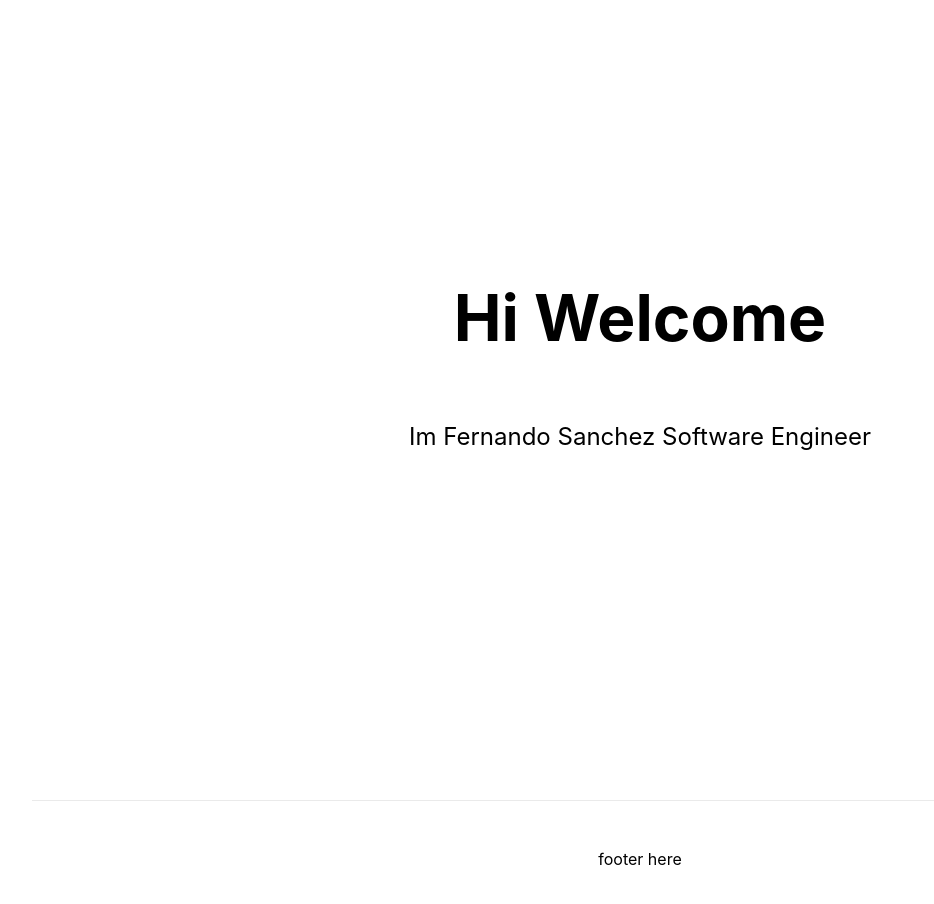
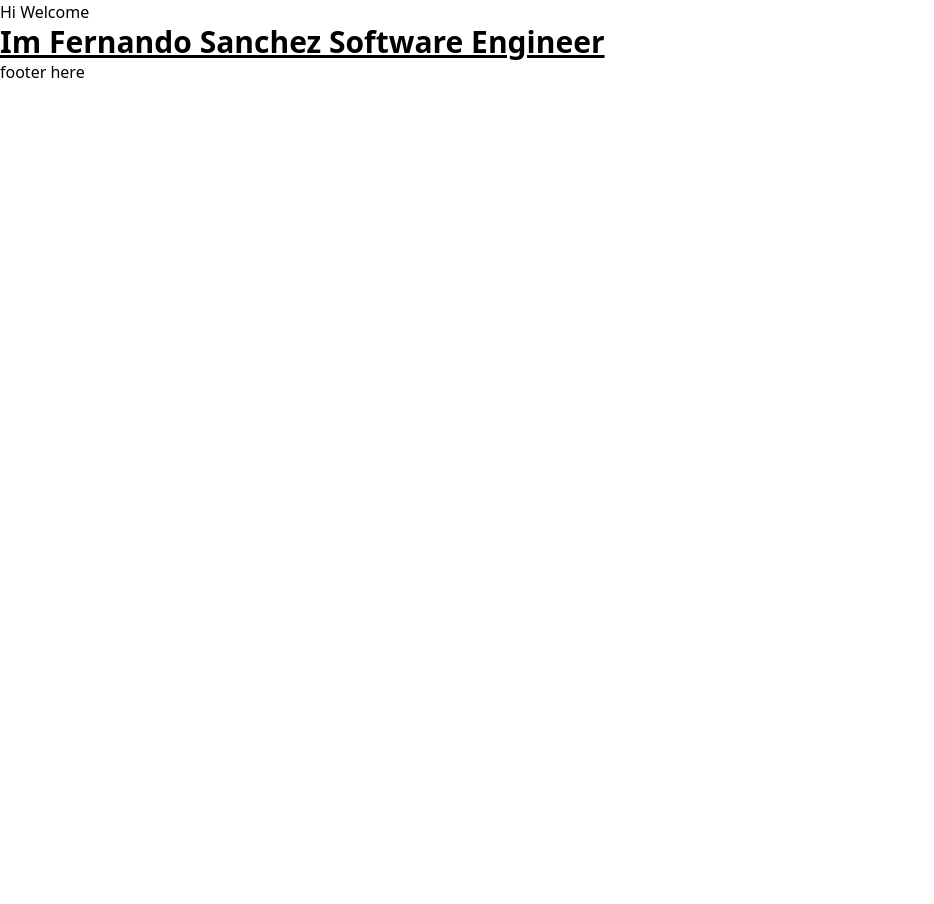
Before and after one commit to fsanchezvilela/personal-web, a Next.js app: page / in a window 1280 px wide. Shown: the top 904 px of the page, without its empty margins (0-934 px from the left). After the commit the page ends 800 px from the top, so only its background shows below. Built offline with nearby package versions, Linux system fonts and the light colour scheme.

Commit message:
feat: add tailwind css

```diff
--- /dev/null
+++ b/postcss.config.js
@@ -0,0 +1,6 @@
+module.exports = {
+  plugins: {
+    tailwindcss: {},
+    autoprefixer: {},
+  },
+}
--- a/src/pages/_app.tsx
+++ b/src/pages/_app.tsx
@@ -1,4 +1,4 @@
-import '../styles/globals.css';
+import '../styles/global.css';
 import type { AppProps } from 'next/app';
 
 function MyApp({ Component, pageProps }: AppProps) {
--- a/src/pages/index.tsx
+++ b/src/pages/index.tsx
@@ -1,22 +1,21 @@
 import type { NextPage } from 'next';
 import Head from 'next/head';
-import styles from '../styles/Home.module.css';
+
 
 const Home: NextPage = () => (
-    <div className={styles.container}>
+    <div>
       <Head>
         <title>Fernando Sanchez | Software Engineer</title>
       </Head>
 
-      <main className={styles.main}>
-        <h1 className={styles.title}>Hi Welcome</h1>
+      <main>
+        <p>Hi Welcome</p>
 
-        <p className={styles.description}>
+        <h1 className="text-3xl font-bold underline">
           Im Fernando Sanchez Software Engineer
-        </p>
+        </h1>
       </main>
-
-      <footer className={styles.footer}>
+      <footer >
         <p>footer here</p>
       </footer>
     </div>
--- a/src/styles/Home.module.css
+++ /dev/null
@@ -1,129 +0,0 @@
-.container {
-  padding: 0 2rem;
-}
-
-.main {
-  min-height: 100vh;
-  padding: 4rem 0;
-  flex: 1;
-  display: flex;
-  flex-direction: column;
-  justify-content: center;
-  align-items: center;
-}
-
-.footer {
-  display: flex;
-  flex: 1;
-  padding: 2rem 0;
-  border-top: 1px solid #eaeaea;
-  justify-content: center;
-  align-items: center;
-}
-
-.footer a {
-  display: flex;
-  justify-content: center;
-  align-items: center;
-  flex-grow: 1;
-}
-
-.title a {
-  color: #0070f3;
-  text-decoration: none;
-}
-
-.title a:hover,
-.title a:focus,
-.title a:active {
-  text-decoration: underline;
-}
-
-.title {
-  margin: 0;
-  line-height: 1.15;
-  font-size: 4rem;
-}
-
-.title,
-.description {
-  text-align: center;
-}
-
-.description {
-  margin: 4rem 0;
-  line-height: 1.5;
-  font-size: 1.5rem;
-}
-
-.code {
-  background: #fafafa;
-  border-radius: 5px;
-  padding: 0.75rem;
-  font-size: 1.1rem;
-  font-family: Menlo, Monaco, Lucida Console, Liberation Mono, DejaVu Sans Mono,
-    Bitstream Vera Sans Mono, Courier New, monospace;
-}
-
-.grid {
-  display: flex;
-  align-items: center;
-  justify-content: center;
-  flex-wrap: wrap;
-  max-width: 800px;
-}
-
-.card {
-  margin: 1rem;
-  padding: 1.5rem;
-  text-align: left;
-  color: inherit;
-  text-decoration: none;
-  border: 1px solid #eaeaea;
-  border-radius: 10px;
-  transition: color 0.15s ease, border-color 0.15s ease;
-  max-width: 300px;
-}
-
-.card:hover,
-.card:focus,
-.card:active {
-  color: #0070f3;
-  border-color: #0070f3;
-}
-
-.card h2 {
-  margin: 0 0 1rem 0;
-  font-size: 1.5rem;
-}
-
-.card p {
-  margin: 0;
-  font-size: 1.25rem;
-  line-height: 1.5;
-}
-
-.logo {
-  height: 1em;
-  margin-left: 0.5rem;
-}
-
-@media (max-width: 600px) {
-  .grid {
-    width: 100%;
-    flex-direction: column;
-  }
-}
-
-@media (prefers-color-scheme: dark) {
-  .card,
-  .footer {
-    border-color: #222;
-  }
-  .code {
-    background: #111;
-  }
-  .logo img {
-    filter: invert(1);
-  }
-}
--- /dev/null
+++ b/src/styles/global.css
@@ -0,0 +1,3 @@
+@tailwind base;
+@tailwind components;
+@tailwind utilities;
--- a/src/styles/globals.css
+++ /dev/null
@@ -1,26 +0,0 @@
-html,
-body {
-  padding: 0;
-  margin: 0;
-  font-family: -apple-system, BlinkMacSystemFont, Segoe UI, Roboto, Oxygen,
-    Ubuntu, Cantarell, Fira Sans, Droid Sans, Helvetica Neue, sans-serif;
-}
-
-a {
-  color: inherit;
-  text-decoration: none;
-}
-
-* {
-  box-sizing: border-box;
-}
-
-@media (prefers-color-scheme: dark) {
-  html {
-    color-scheme: dark;
-  }
-  body {
-    color: white;
-    background: black;
-  }
-}
--- /dev/null
+++ b/tailwind.config.js
@@ -0,0 +1,8 @@
+/** @type {import('tailwindcss').Config} */
+module.exports = {
+  content: ["./src/**/*.{js,ts,jsx,tsx}"],
+  theme: {
+    extend: {},
+  },
+  plugins: [],
+}
```
Also changed, not shown: package.json (+5 -2 lines), 1 other file (tests, documents, lock files or other folders).
